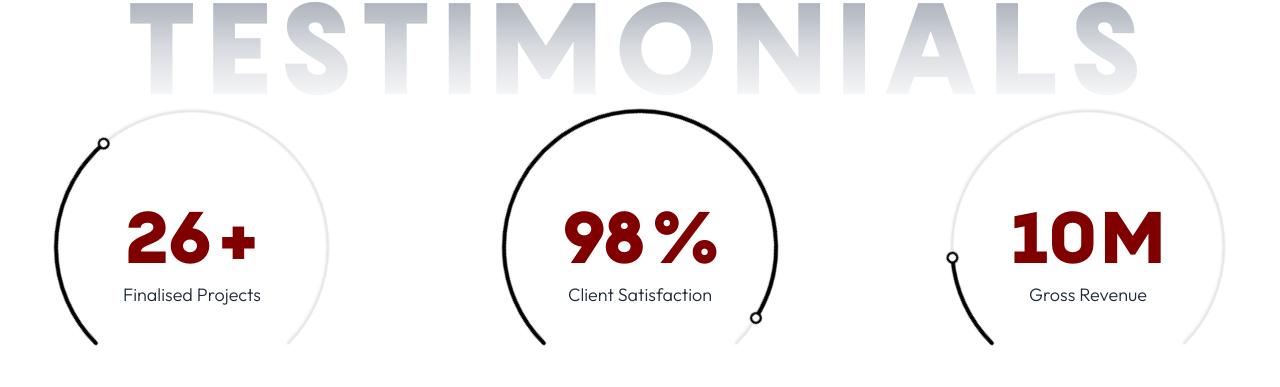
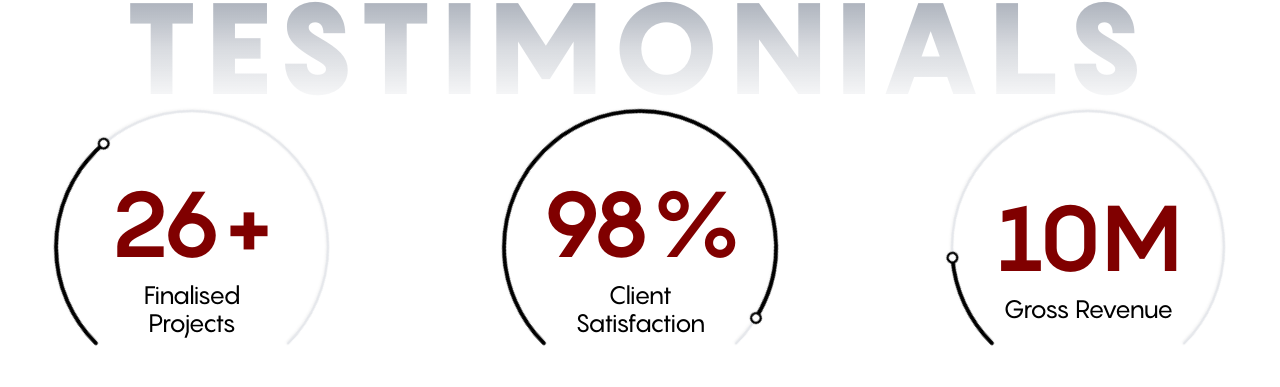
Before and after one commit to amanaanubhav/brndo.in, a React (Vite) app: page / in a window 1280 px wide. Shown: the part 2175-2562 px from the top of the page. Built offline with nearby package versions, Linux system fonts and the light colour scheme.

Commit message:
update testimonial stats bar

```diff
--- a/src/components/Reviews.jsx
+++ b/src/components/Reviews.jsx
@@ -74,8 +74,8 @@ const StatMeter = ({ value, label, percentage }) => {
       </svg>
       {/* Content */}
       <div className="flex flex-col items-center justify-center text-center mt-4">
-        <span className="font-pangram text-6xl md:text-7xl font-black text-brndo-red mb-2">{value}</span>
-        <span className="text-base md:text-lg font-light text-gray-800 dark:text-gray-300 px-6 leading-tight">{label}</span>
+        <span className="font-pangram text-[60px] md:text-[92px] leading-[1] md:leading-[100px] tracking-[-0.02em] font-semibold text-brndo-red mb-2">{value}</span>
+        <span className="font-pangram text-[18px] md:text-[25px] leading-[1.2] md:leading-[28px] tracking-[-0.02em] font-light text-black dark:text-white px-4 max-w-[220px]">{label}</span>
       </div>
     </div>
   );
```
